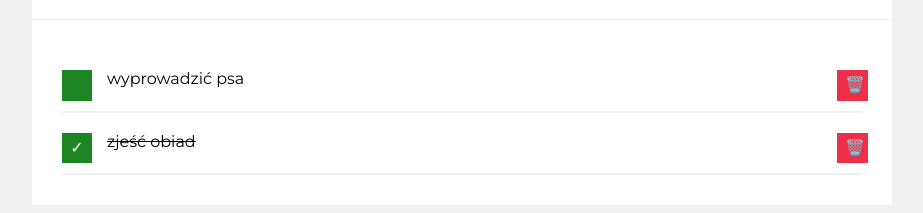
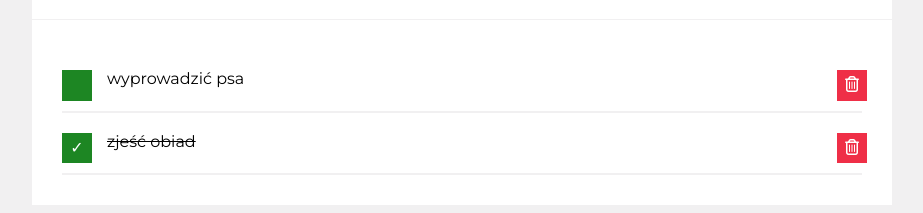
Before and after one commit to agaa-mac/react-to-do-list, a React (Create React App) app: page / in a window 1280 px wide. Shown: the part 321-534 px from the top of the page, without its empty margins (178-1101 px from the left). Built offline with nearby package versions, Linux system fonts and the light colour scheme.

Commit message:
changed ikon of trash-can in red button

```diff
--- a/public/index.html
+++ b/public/index.html
@@ -25,6 +25,10 @@
       rel="stylesheet"
     />
     <meta property="og:image" content="to-do-list-image.png" />
+    <script
+      src="https://kit.fontawesome.com/59a5a265e6.js"
+      crossorigin="anonymous"
+    ></script>
   </head>
   <body>
     <noscript>You need to enable JavaScript to run this app.</noscript>
--- a/src/Tasks/index.js
+++ b/src/Tasks/index.js
@@ -20,7 +20,9 @@ export default function Tasks({ tasks, hideDoneTasks }) {
             >
               {task.content}
             </span>
-            <button className="list__button list__button--remove">🗑️</button>
+            <button className="list__button list__button--remove">
+              <i class="fa-regular fa-trash-can"></i>
+            </button>
           </li>
         );
       })}
--- a/src/Tasks/style.css
+++ b/src/Tasks/style.css
@@ -40,7 +40,9 @@
 .list__button--remove {
   background-color: rgb(239, 47, 71);
   border: 1px solid rgb(239, 47, 71);
-  padding: 5px 22px 5px 7px;
+  padding: 5px;
+  width: 30px;
+  color: white;
 }
 
 .list__button--remove:hover {
```
